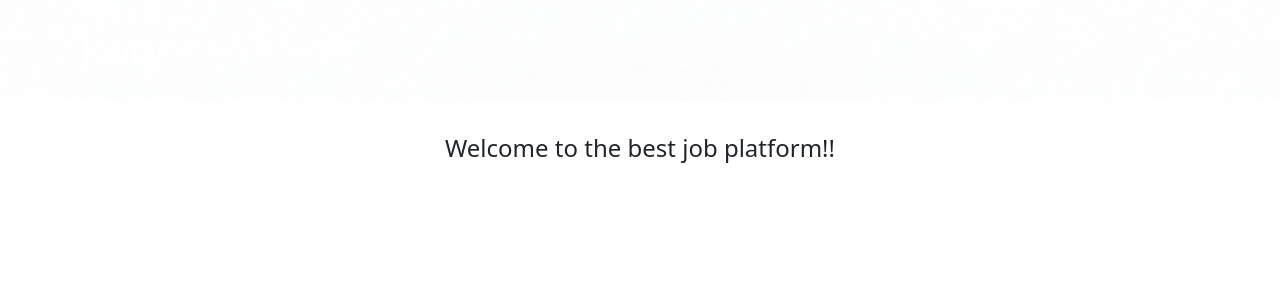
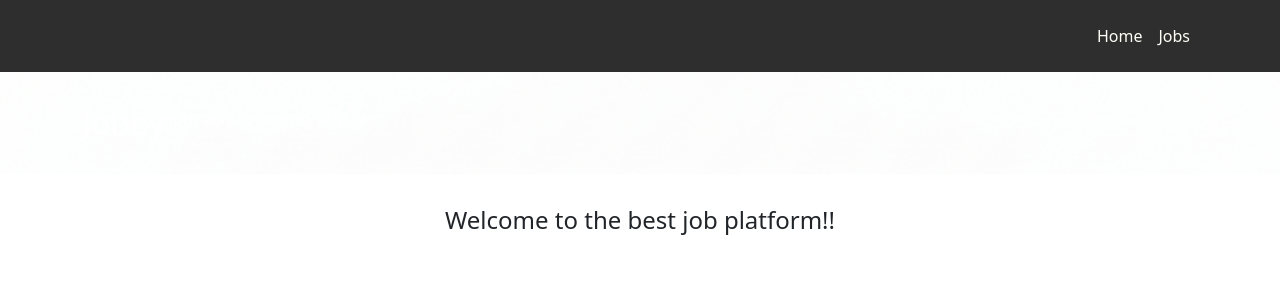
Before and after one commit to konstantingaydev/jobby, a Django app: page / in a window 1280 px wide. Shown: the top 300 px of the page. Run offline with Django 5.2, Linux system fonts and the light colour scheme; some libraries are stand-ins or nearby versions; some web fonts are replaced.

Commit message:
added navbar

```diff
--- a/jobby/static/css/style.css
+++ b/jobby/static/css/style.css
@@ -3,3 +3,9 @@
     fixed;
   background-size: 100% auto;
 }
+.navbar a.nav-link {
+  color: #FFFEF6 !important;
+}
+.bg-dark {
+  background-color: #2E2E2E !important;
+}
--- a/jobby/templates/base.html
+++ b/jobby/templates/base.html
@@ -25,6 +25,33 @@
   </head>
   <body>
     <!-- Header -->
+     <nav class="p-3 navbar navbar-dark bg-dark
+         navbar-expand-lg">
+      <div class="container">
+        <a class="navbar-brand"
+           href="{% url 'home.index' %}">
+          <!-- <img src="{% static 'img/logo.png' %}" alt="logo"
+               height="40" /> -->
+        </a>
+        <button class="navbar-toggler" type="button"
+                data-bs-toggle="collapse"
+                data-bs-target="#navbarNavAltMarkup"
+                aria-controls="navbarNavAltMarkup"
+                aria-expanded="false"
+                aria-label="Toggle navigation">
+          <span class="navbar-toggler-icon"></span>
+        </button>
+        <div class="collapse navbar-collapse"
+             id="navbarNavAltMarkup">
+          <div class="navbar-nav ms-auto navbar-ml">
+            <a class="nav-link"
+               href="{% url 'home.index' %}">Home</a>
+            <a class="nav-link"
+               href="{% url 'home.index' %}">Jobs</a>
+          </div>
+        </div>
+      </div>
+    </nav>
     <!-- Header -->
     <div>
       {% block content %}
```
